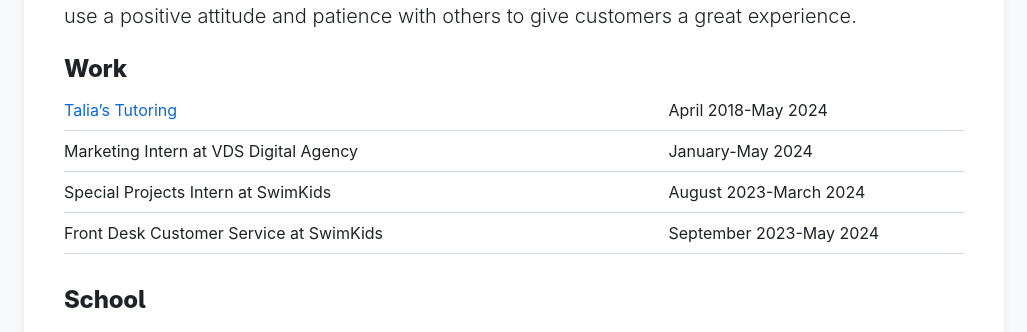
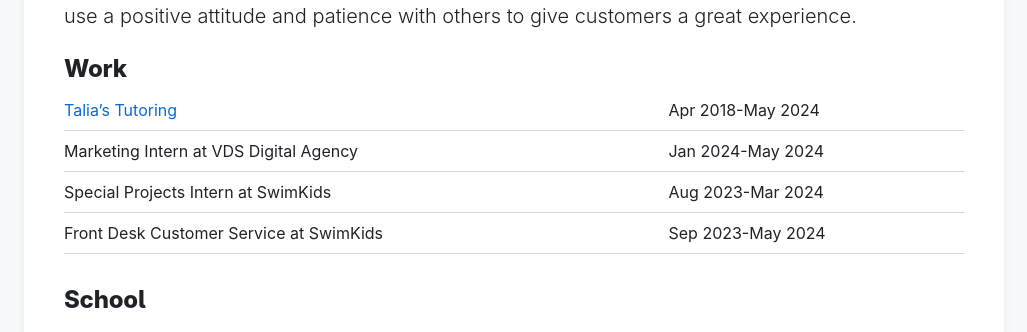
Before and after one commit to tslevy/resume, a Jekyll site: the page built from index.md, in a window 1280 px wide. Shown: the part 205-537 px from the top of the page, without its empty margins (126-1153 px from the left). Built offline with Jekyll 4.4.1, drawn with Linux system fonts in a browser that asks for light colours; our own code applies the rules of GitHub Pages for plain Markdown files.

Commit message:
Update index.md

```diff
--- a/index.md
+++ b/index.md
@@ -26,7 +26,7 @@ Organized and motivated college student with 6+ years of experience tutoring mat
     <a href="https://taliastutoring.com/" class="link-mktg">Talia’s Tutoring</a>
   </div>
   <div class="col-3 d-inline-block">
-    April 2018-May 2024
+    Apr 2018-May 2024
   </div>
 </div>
 
@@ -35,7 +35,7 @@ Organized and motivated college student with 6+ years of experience tutoring mat
     Marketing Intern at VDS Digital Agency
   </div>
   <div class="col-3 d-inline-block">
-    January-May 2024
+    Jan 2024-May 2024
   </div>
 </div>
 
@@ -44,7 +44,7 @@ Organized and motivated college student with 6+ years of experience tutoring mat
     Special Projects Intern at SwimKids
   </div>
   <div class="col-3 d-inline-block">
-    August 2023-March 2024
+    Aug 2023-Mar 2024
   </div>
 </div>
 
@@ -53,7 +53,7 @@ Organized and motivated college student with 6+ years of experience tutoring mat
     Front Desk Customer Service at SwimKids
   </div>
   <div class="col-3 d-inline-block">
-    September 2023-May 2024
+    Sep 2023-May 2024
   </div>
 </div>
 
```
